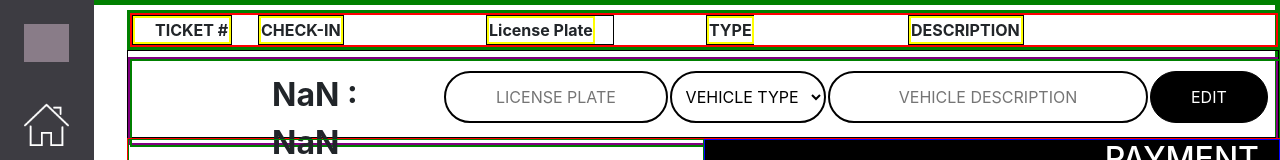
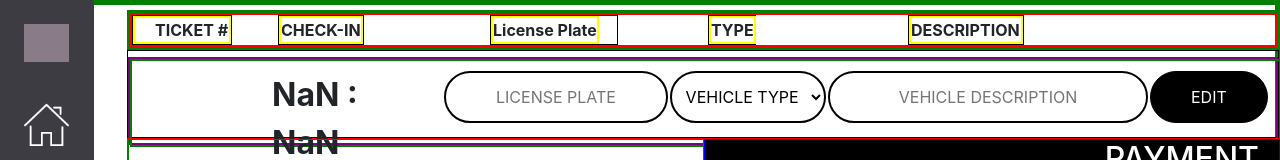
Before and after one commit to anandxrfeu/near-park-client, a React (Create React App) app: page /saas/reservation/1 in a window 1280 px wide. Shown: the top 160 px of the page. Built offline with nearby package versions, Linux system fonts and the light colour scheme; no server answers; grey boxes are pictures that could not be loaded.

Commit message:
one Reservation thead

```diff
--- a/src/components/layout/OneReservation/OneReservationForm.js
+++ b/src/components/layout/OneReservation/OneReservationForm.js
@@ -60,7 +60,7 @@ if (isLoading) {
                       <div style={{border: "1px solid black", width: "100px"}}>
                         <th  style={{border: "2px solid yellow", paddingLeft:"20px", width: "100px"}}>TICKET #</th>
                       </div>
-                      <div style={{ marginLeft: "-56px", marginRight: "36px", border: "1px solid black", width: "86px"}}>
+                      <div style={{ marginLeft: "-34px", marginRight: "22px", border: "1px solid black", width: "86px"}}>
                         <th  style={{border: "2px solid yellow", width: "86px"}}>CHECK-IN</th>
                       </div>
                       <div style={{marginLeft: "24px", border: "1px solid black", width: "128px"}}>
```
